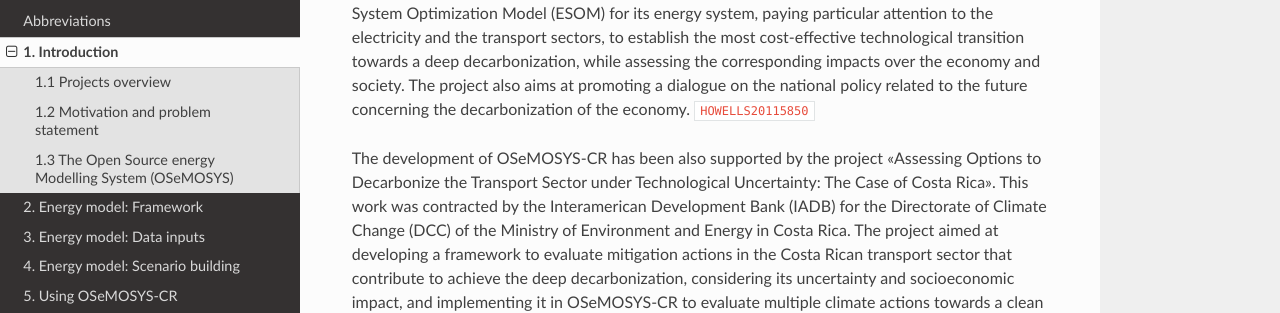
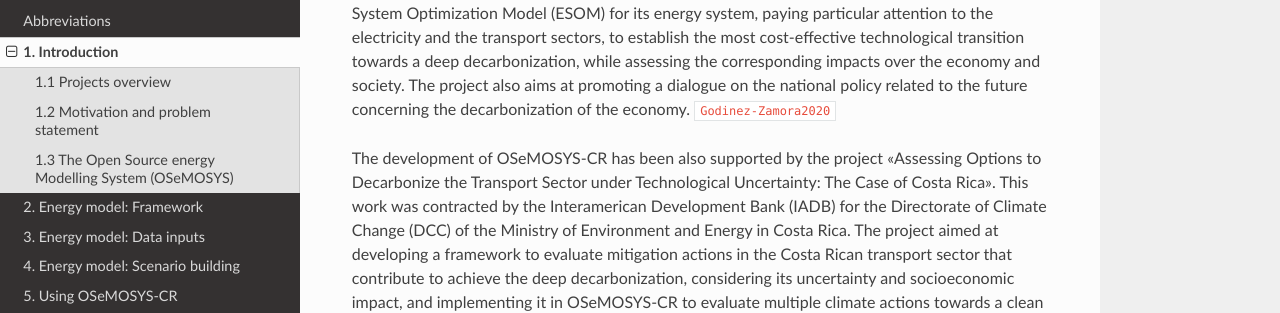
Before and after one commit to EPERLab/OSeMOSYS-CR, a Sphinx documentation site: the page built from docs/01Introduction.rst, in a window 1280 px wide and 900 px high, scrolled down 371 px. Shown: the part 156-469 px from the top of the window. Built offline with Sphinx 7.4.7 and the Read the Docs theme 2.0.0, drawn with Linux system fonts in a browser that asks for light colours; formulas are drawn with MathJax 3; cross-references to code outside the pages are shown as plain code.

Commit message:
Update 01Introduction.rst

```diff
--- a/docs/01Introduction.rst
+++ b/docs/01Introduction.rst
@@ -10,7 +10,7 @@
 
 The project involves six different teams, and each team is formed by experts from a Latin American (LA) country (Argentina, Colombia, Costa Rica, Ecuador, Mexico, and Peru) and experts from other countries (France, USA, Sweden and Brazil). The main purpose of these alliances is to transfer capacities from one country to another, while engaging with policy makers to address a modeling aspect of local importance.
 
-The Costa Rican team is composed by researchers from the University of Costa Rica (UCR) and the Royal Institute of Technology (KTH) in Stockholm, and focuses on the development of an Energy System Optimization Model (ESOM) for its energy system, paying particular attention to the electricity and the transport sectors, to establish the most cost-effective technological transition towards a deep decarbonization, while assessing the corresponding impacts over the economy and society. The project also aims at promoting a dialogue on the national policy related to the future concerning the decarbonization of the economy. :cite:`HOWELLS20115850`
+The Costa Rican team is composed by researchers from the University of Costa Rica (UCR) and the Royal Institute of Technology (KTH) in Stockholm, and focuses on the development of an Energy System Optimization Model (ESOM) for its energy system, paying particular attention to the electricity and the transport sectors, to establish the most cost-effective technological transition towards a deep decarbonization, while assessing the corresponding impacts over the economy and society. The project also aims at promoting a dialogue on the national policy related to the future concerning the decarbonization of the economy. :cite:`Godinez-Zamora2020`
 
 The development of OSeMOSYS-CR has been also supported by the project "Assessing Options to Decarbonize the Transport Sector under Technological Uncertainty: The Case of Costa Rica". This work was contracted by the Interamerican Development Bank (IADB) for the Directorate of Climate Change (DCC) of the Ministry of Environment and Energy in Costa Rica. The project aimed at developing a framework to evaluate mitigation actions in the Costa Rican transport sector that contribute to achieve the deep decarbonization, considering its uncertainty and socioeconomic impact, and implementing it in OSeMOSYS-CR to evaluate multiple climate actions towards a clean transport sector.
 
```
